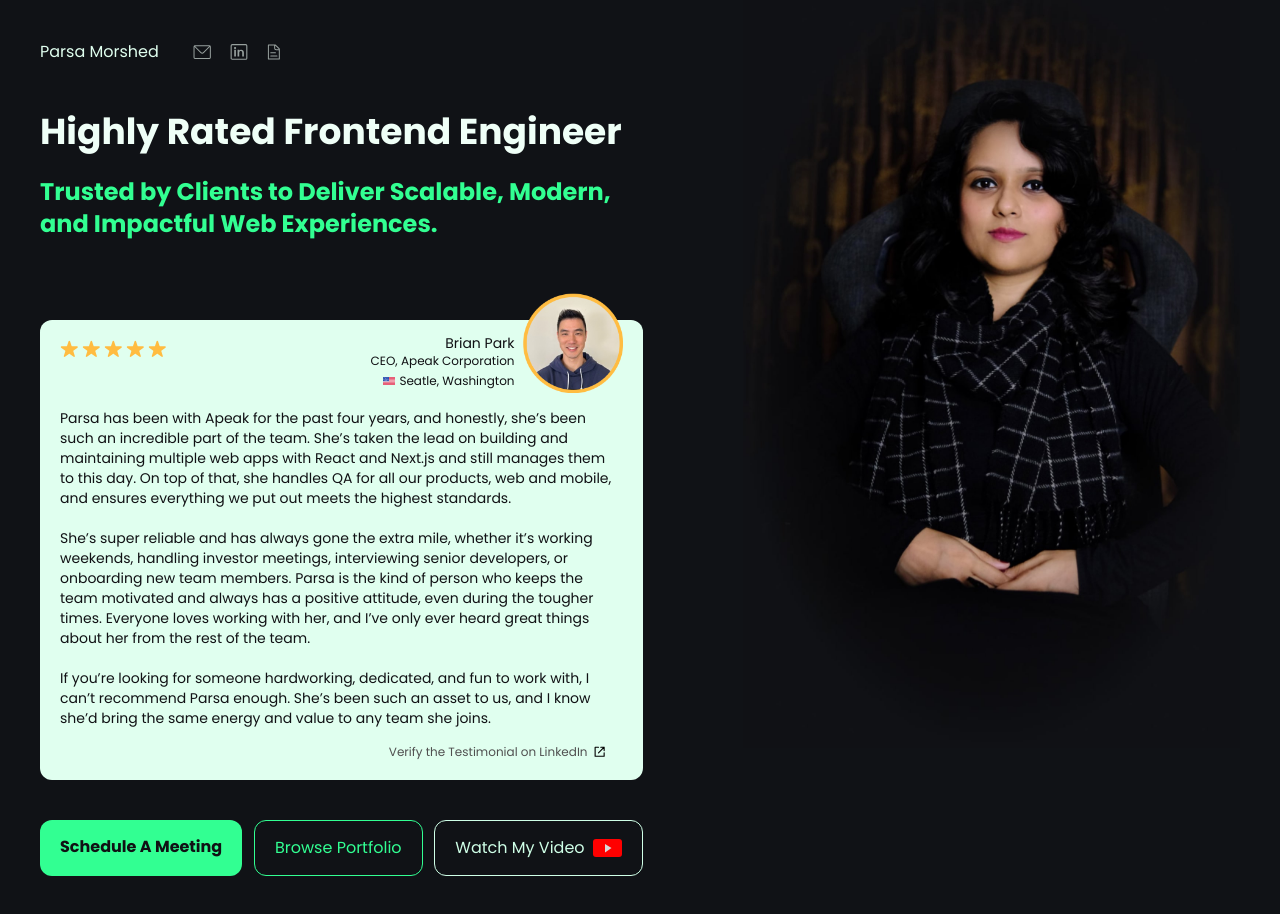
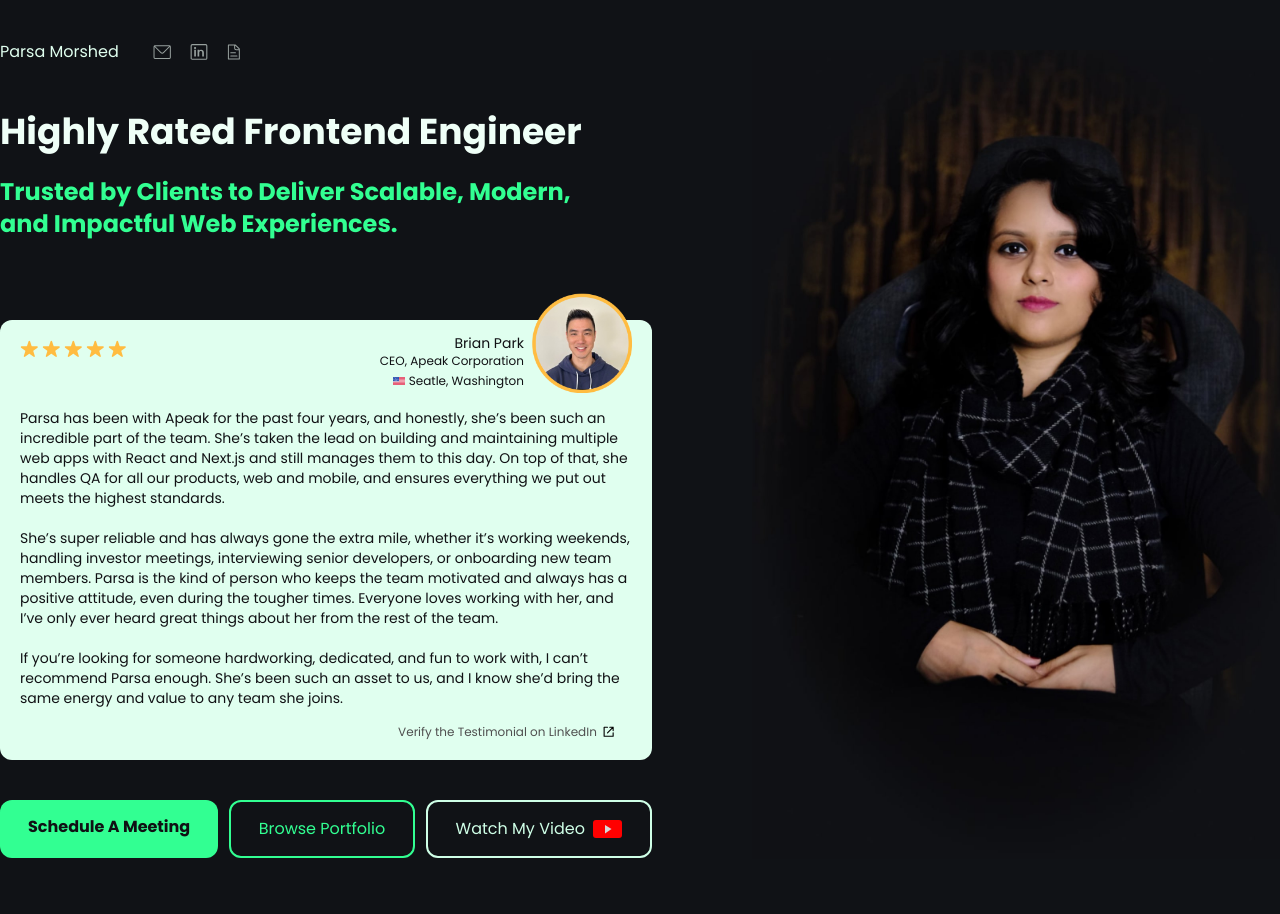
Before and after one commit to parsa-webdev/parsa-portfolio-nextjs, a Next.js app: page / in a window 1280 px wide. Shown: the top 914 px of the page. Built offline with nearby package versions, Linux system fonts and the light colour scheme.

Commit message:
ui bug fixes on desktop hero section

```diff
--- a/src/app/Variables.ts
+++ b/src/app/Variables.ts
@@ -1,5 +1,5 @@
 export const variables = {
-  sectionMaxWidth: `1200px`,
+  sectionMaxWidth: `1290px`,
   mobileBreakPoint: `768px`,
   mobileBreakPointSmall: `350px`,
   tabletBreakPoint: `1024px`,
--- a/src/app/components/HeroDesk/HD.styled.ts
+++ b/src/app/components/HeroDesk/HD.styled.ts
@@ -54,10 +54,11 @@ export const HDRoot = styled.div`
       }
     }
     .cta {
-      padding: 15px 20px;
+      padding: 15px 28px;
     }
   }
   .hdRight {
+    margin-top: 50px;
     .parsa-img {
       width: 546.259px;
     }
--- a/src/app/components/HeroDesk/HeroDesk.tsx
+++ b/src/app/components/HeroDesk/HeroDesk.tsx
@@ -44,7 +44,7 @@ export default function HeroDesk() {
           Trusted by Clients to Deliver Scalable, Modern, <br /> and Impactful
           Web Experiences.
         </h2>
-        <div className="p-5 bg-lightGreen rounded-xl mt-20 text-sm text-dark mb-10">
+        <div className="testimonial p-5 bg-lightGreen rounded-xl mt-20 text-sm text-dark mb-10">
           <div className="flex justify-between">
             <div>
               <FiveStarIcon />
@@ -108,13 +108,13 @@ export default function HeroDesk() {
           >
             Schedule A Meeting
           </a>
-          <a className="cta text-center text-primary border font-medium border-primary rounded-xl hover:text-secondary hover:border-secondary  ease-in-out duration-300 ">
+          <a className="cta text-center text-primary border-2 font-medium border-primary rounded-xl hover:text-secondary hover:border-secondary  ease-in-out duration-300 ">
             Browse Portfolio
           </a>
           <a
             href="https://www.youtube.com/watch?v=mAjJziK9Wxg"
             target="_blank"
-            className="cta cta-tertiary flex items-center gap-2 text-center text-center text-lightGreen3 border border-lightGreen3 rounded-xl hover:text-secondary hover:border-secondary  ease-in-out duration-300 "
+            className="cta cta-tertiary flex items-center gap-2 text-center text-center text-lightGreen3 border-2 border-lightGreen3 rounded-xl hover:text-secondary hover:border-secondary  ease-in-out duration-300 "
           >
             <p>Watch My Video</p> <YouTubeIcon />
           </a>
```
